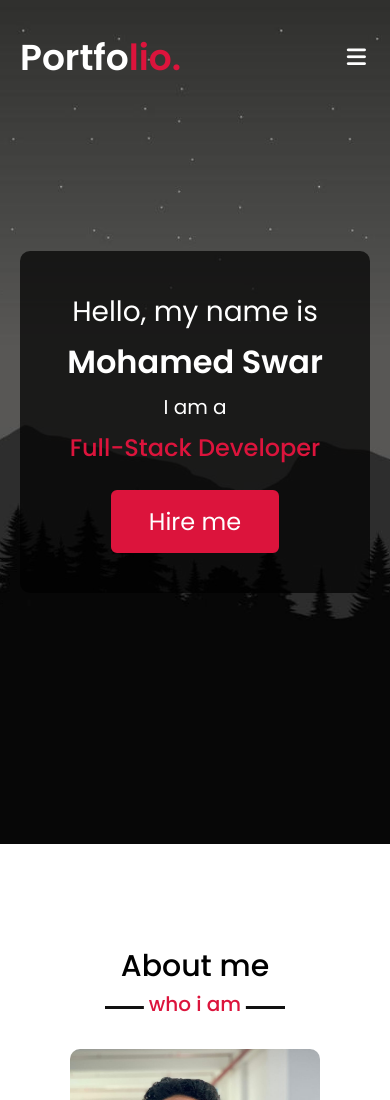
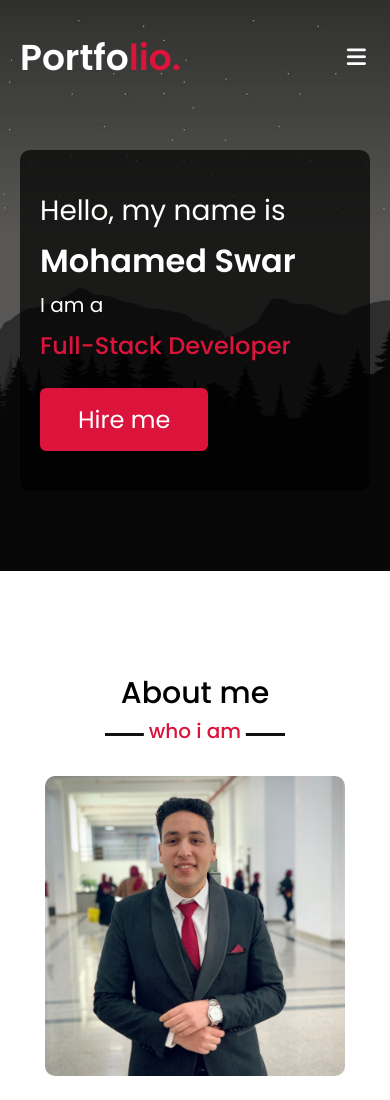
Before and after one commit to MohamedSwar/writer-portfolio-demo, a plain HTML site: page index.html in a window 390 px wide. Shown: the top 1100 px of the page. Drawn offline with nearby package versions, Linux system fonts and the light colour scheme.

Commit message:
Update style.css
Fix mobile responsiveness

```diff
--- a/style.css
+++ b/style.css
@@ -552,7 +552,7 @@ img {
     height: auto;
 }
 
-/* --- 2. الميديا كويري الشاملة (النسخة النهائية المقفلة) --- */
+/* --- 2. الميديا كويري الشاملة (النسخة النهائية) --- */
 @media screen and (max-width: 900px) {
     /* --- ضبط الحاوية الرئيسية --- */
     .max-width {
@@ -572,28 +572,30 @@ img {
     .navbar .menu li { display: block; }
     .navbar .menu li a { display: inline-block; margin: 20px 0; font-size: 25px; }
 
-    /* === 1. إصلاح قسم البداية (Home) === */
+    /* === 1. إصلاح قسم البداية (Home) وإزالة الفراغ الأسود === */
     .home {
         flex-direction: column !important;
         justify-content: center !important;
+        height: auto !important; /* إلغاء الـ 100vh عشان الفراغ الأسود يختفي */
+        min-height: auto !important;
+        padding: 150px 0 80px 0 !important; /* هوامش علوية وسفلية بدل الارتفاع الثابت */
         background-attachment: scroll !important;
     }
-    .home img { display: none !important; } /* إخفاء صورتك نهائياً من الموبايل */
+    .home img { display: none !important; }
     .home .max-width { margin: 0 auto !important; }
     .home .home-content {
-        background-color: rgba(0,0,0,0.7); /* خلفية سوداء شفافة للنص */
+        background-color: rgba(0,0,0,0.7);
         padding: 40px 20px !important;
         border-radius: 10px;
         width: 100% !important;
-        text-align: center;
+        text-align: left !important; /* محاذاة للشمال */
     }
     .home .home-content .text-2 {
-        font-size: 32px !important; /* تصغير اسمك */
+        font-size: 32px !important;
         margin: 10px 0 !important;
         line-height: 1.2;
     }
     .home .home-content .text-3 { font-size: 20px !important; }
-    /* إجبار كلمة Full-Stack Developer تنزل في سطر لوحدها بشكل شيك */
     .home .home-content .text-3 span {
         display: block;
         margin-top: 8px;
@@ -601,7 +603,7 @@ img {
         font-size: 24px !important;
     }
 
-    /* === 2. إصلاح مشكلة النص المزنوق (Snake Text) في كل الأقسام === */
+    /* === 2. إصلاح النصوص والتنسيق (Left & Justify) === */
     .about .about-content,
     .skills .skills-content,
     .contact .contact-content,
@@ -610,7 +612,6 @@ img {
         flex-direction: column !important;
     }
 
-    /* إجبار كل الأعمدة على أخذ الشاشة كاملة 100% بالقوة */
     .about .about-content .column,
     .about .about-content .left,
     .about .about-content .right,
@@ -623,37 +624,41 @@ img {
         width: 100% !important;
         max-width: 100% !important;
         flex: 100% !important;
-        text-align: center !important; /* توسيط إجباري */
+        text-align: left !important; /* محاذاة العناوين للشمال */
         margin-bottom: 30px !important;
     }
 
-    /* توسيط صورتك في قسم About */
-    .about .about-content .left img {
-        width: 250px !important;
-        margin: 0 auto !important;
-        display: block !important;
-    }
-
-    /* === 3. إصلاح تداخل الكروت في قسم الخدمات (Services) === */
-    .services .services-content .card {
-        width: 100% !important; /* الكارت ياخد عرض الشاشة */
-        margin-bottom: 20px !important;
-        height: auto !important; /* السماح للكارت بالتمدد بالطول */
-        padding: 30px 20px !important;
-    }
-
-    /* === 4. إصلاح قسم التواصل وتوسيط النصوص === */
-    .contact .contact-content .row {
-        justify-content: center !important; /* توسيط أيقونات الاتصال */
-    }
+    /* إجبار البراجرافات على الـ Justify */
     .skills .skills-content .left p,
     .contact .contact-content .left p,
     .about .about-content .right p {
-        text-align: center !important; /* توسيط البراجرافات */
+        text-align: justify !important; /* مساواة حواف السطور */
         font-size: 16px !important;
         line-height: 1.6;
     }
 
-    /* تصغير العناوين الرئيسية لتناسب الموبايل */
+    /* === 3. إصلاح صورتك في قسم About (منع القص) === */
+    .about .about-content .left img {
+        width: 100% !important;
+        max-width: 300px !important;
+        height: auto !important;
+        object-fit: contain !important; /* إلغاء الـ Cover عشان الصورة تظهر كاملة */
+        margin: 0 auto 20px auto !important; /* توسيط الصورة نفسها */
+        display: block !important;
+        border-radius: 10px; /* لمسة جمالية للحواف */
+    }
+
+    /* === 4. إصلاح كروت الخدمات وتوسيط أيقونات الاتصال === */
+    .services .services-content .card {
+        width: 100% !important;
+        margin-bottom: 20px !important;
+        height: auto !important;
+        padding: 30px 20px !important;
+    }
+    .contact .contact-content .row {
+        justify-content: flex-start !important; /* محاذاة أيقونات الاتصال للشمال */
+    }
+
+    /* تصغير العناوين الرئيسية */
     .section .title { font-size: 30px !important; margin-bottom: 40px !important; }
 }
```
